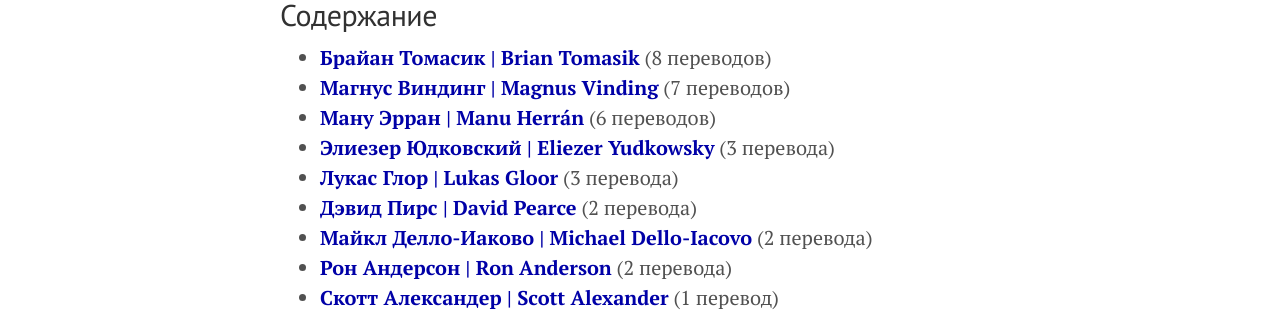
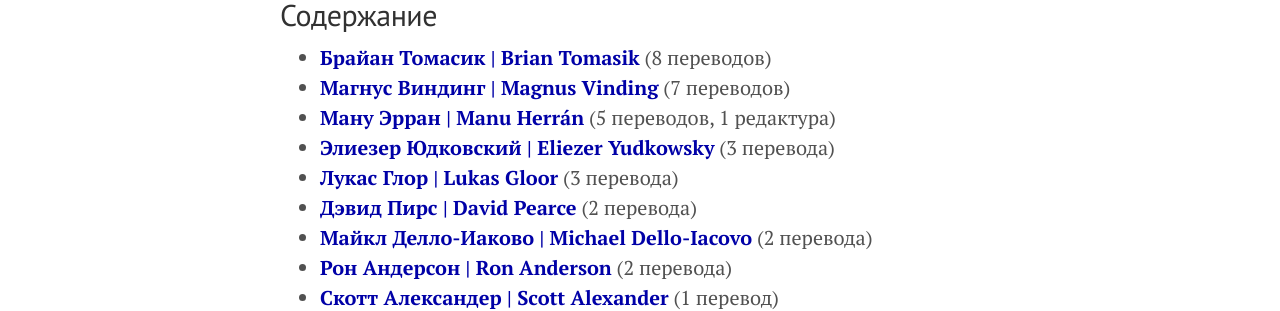
Before and after one commit to KKirdan/kkirdan.github.io, a Jekyll site: the page built from translations/index.md, in a window 1280 px wide and 900 px high. Shown: the part 194-505 px from the top of the window. Built offline with Jekyll 4.4.1, drawn with Linux system fonts in a browser that asks for light colours.

Commit message:
Update index.md

```diff
--- a/translations/index.md
+++ b/translations/index.md
@@ -7,7 +7,7 @@ title: "Переводы"
 ##  Содержание
 * **[Брайан Томасик \| Brian Tomasik](#Brian_Tomasik)** (8 переводов)
 * **[Магнус Виндинг \| Magnus Vinding](#Magnus_Vinding)** (7 переводов)
-* **[Ману Эрран \| Manu Herrán](#Manu_Herran)** (6 переводов)
+* **[Ману Эрран \| Manu Herrán](#Manu_Herran)** (5 переводов, 1 редактура)
 * **[Элиезер Юдковский \| Eliezer Yudkowsky](#Eliezer_Yudkowsky)** (3 перевода)
 * **[Лукас Глор \| Lukas Gloor](#Lukas_Gloor)** (3 перевода)
 * **[Дэвид Пирс \| David Pearce](#David_Pearce)** (2 перевода)
```
